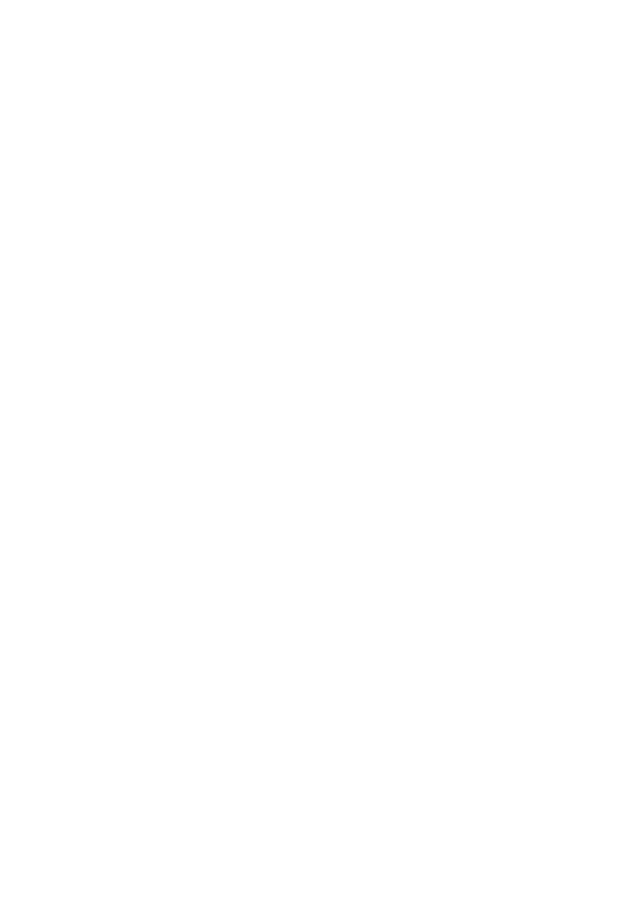
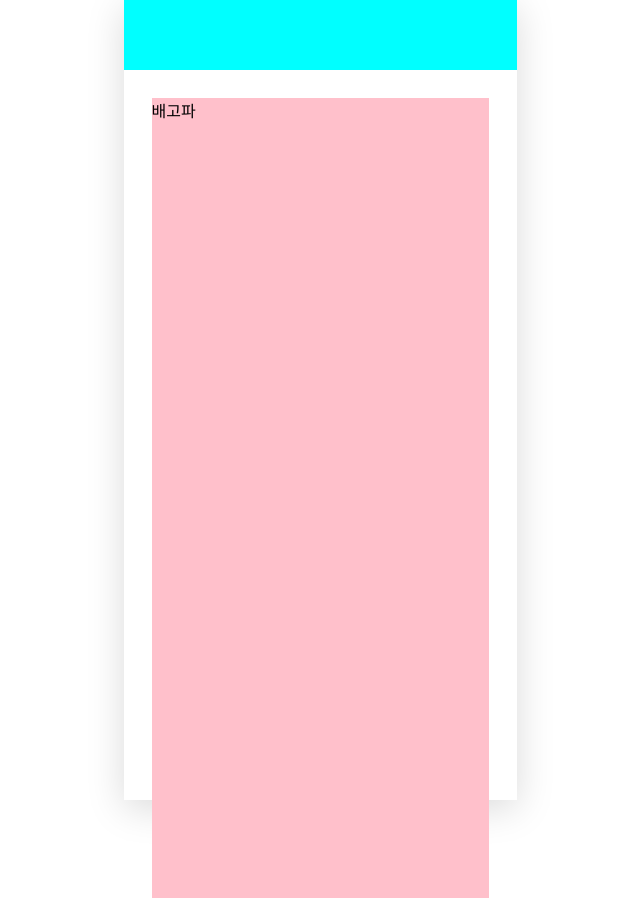
Before and after one commit to rbgud4226/Codestates_032_main, a React (Create React App) app in the folder client/: page / in a window 1280 px wide. Shown: the whole page, without its empty margins (320-960 px from the left). Before the commit the page ends 800 px from the top, so only its background shows below. Built offline with nearby package versions, Linux system fonts and the light colour scheme.

Commit message:
Design : 공통 스타일 지정 -Roboto 글꼴 -전체 레이아웃 설정 Isuue : #16

```diff
--- a/client/src/App.tsx
+++ b/client/src/App.tsx
@@ -1,12 +1,18 @@
 import React from "react";
 import styled, { createGlobalStyle } from "styled-components";
-import { BrowserRouter as Router, Routes, Route } from "react-router-dom";
+import { BrowserRouter as Router } from "react-router-dom";
 
 function App() {
   return (
     <>
       <Router>
         <GlobalStyles />
+        <Main>
+          <Container>
+            <Header />
+            <Wrapper>배고파</Wrapper>
+          </Container>
+        </Main>
       </Router>
     </>
   );
@@ -19,5 +25,31 @@
     padding: 0;
     box-sizing: border-box;
     text-decoration: none;
+    font-family: 'Roboto';
   }
 `;
+const Main = styled.main`
+  width: 100vw;
+  height: 100vh;
+  margin: 0px;
+  display: flex;
+  justify-content: center;
+`;
+const Container = styled.div`
+  width: 393px;
+  min-width: 320px;
+  min-height: 100vh;
+  box-shadow: rgba(0, 0, 0, 0.15) 0px 8px 36px;
+`;
+
+const Header = styled.div`
+  min-height: 70px;
+  min-width: 320px;
+  background-color: aqua;
+`;
+
+const Wrapper = styled.div`
+  min-height: 100%;
+  margin: 28px;
+  background-color: pink;
+`;
```
